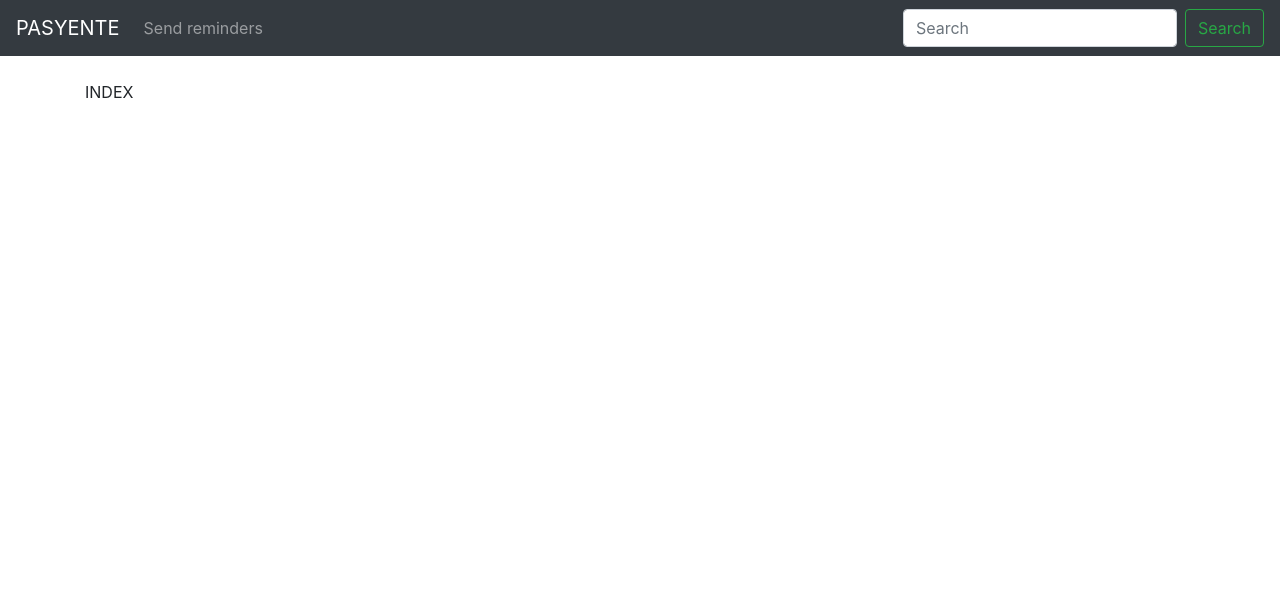
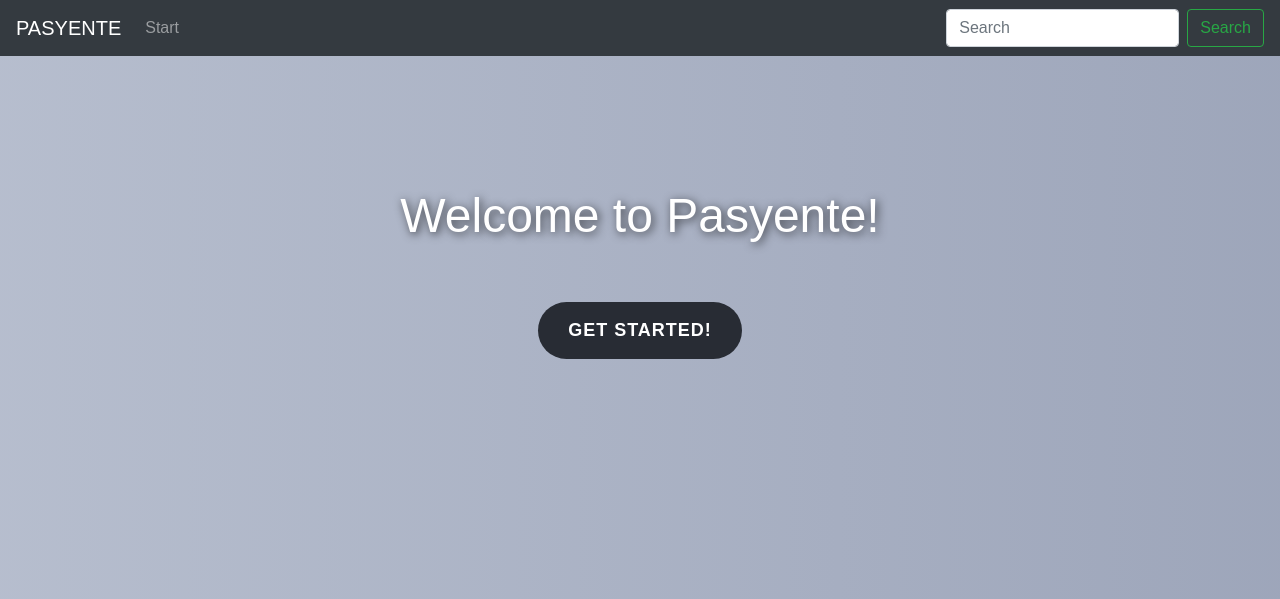
Before and after one commit to JuanTwo779/pasyente-backend-flask, a Flask app: page / in a window 1280 px wide. Shown: the top 599 px of the page. Run offline with Flask 3, Linux system fonts and the light colour scheme.

Commit message:
UI changes for nav and index template

```diff
--- a/src/templates/index.html
+++ b/src/templates/index.html
@@ -1,7 +1,63 @@
 {% extends 'base.html' %}
 
 {% block content %}
+    <style>
+        body {
+            background: linear-gradient(270deg, #757f9a, #d7dde8);
+            background-size: 400% 400%;
+            animation: gradientAnimation 10s ease infinite;
+            font-family: 'Poppins', sans-serif;
+        }
 
-     INDEX
+        @keyframes gradientAnimation {
+            0% { background-position: 0% 50%; }
+            50% { background-position: 100% 50%; }
+            100% { background-position: 0% 50%; }
+        }
+
+        .welcome-text {
+            text-align: center;
+            color: white;
+            font-size: 48px;
+            margin-top: 100px;
+            text-shadow: 2px 2px 10px rgba(0, 0, 0, 0.7);
+        }
+
+        .cool-button {
+            display: block;
+            margin: 50px auto;
+            padding: 15px 30px;
+            background-color: #282c34;
+            color: #fff;
+            border: none;
+            border-radius: 50px;
+            font-size: 18px;
+            font-weight: bold;
+            text-transform: uppercase;
+            letter-spacing: 1px;
+            cursor: pointer;
+            transition: transform 0.2s, box-shadow 0.2s;
+        }
+
+        .cool-button:hover {
+            transform: scale(1.1);
+            box-shadow: 0px 5px 15px rgba(0, 0, 0, 0.2);
+            text-decoration: none;
+          }
+
+        .cool-button:active {
+          transform: scale(1.05);
+        }
+    </style>
+
+    <div class="welcome-text">
+        Welcome to Pasyente!
+    </div>
+
+    <a href="{{ url_for('main.search_business_name') }}">
+         <button class="cool-button">
+             Get Started!
+         </button>
+    </a>
 
 {% endblock %}
--- a/src/templates/navbar.html
+++ b/src/templates/navbar.html
@@ -10,7 +10,7 @@
            <a class="nav-link" href="#">Home <span class="sr-only">(current)</span></a>
          </li> -->
          <li class="nav-item">
-           <a class="nav-link" href="{{ url_for('main.search_business_name') }}">Send reminders</a>
+           <a class="nav-link" href="{{ url_for('main.search_business_name') }}">Start</a>
          </li>
          <!-- <li class="nav-item dropdown">
            <a class="nav-link dropdown-toggle" href="#" id="navbarDropdown" role="button" data-toggle="dropdown" aria-haspopup="true" aria-expanded="false">
```
